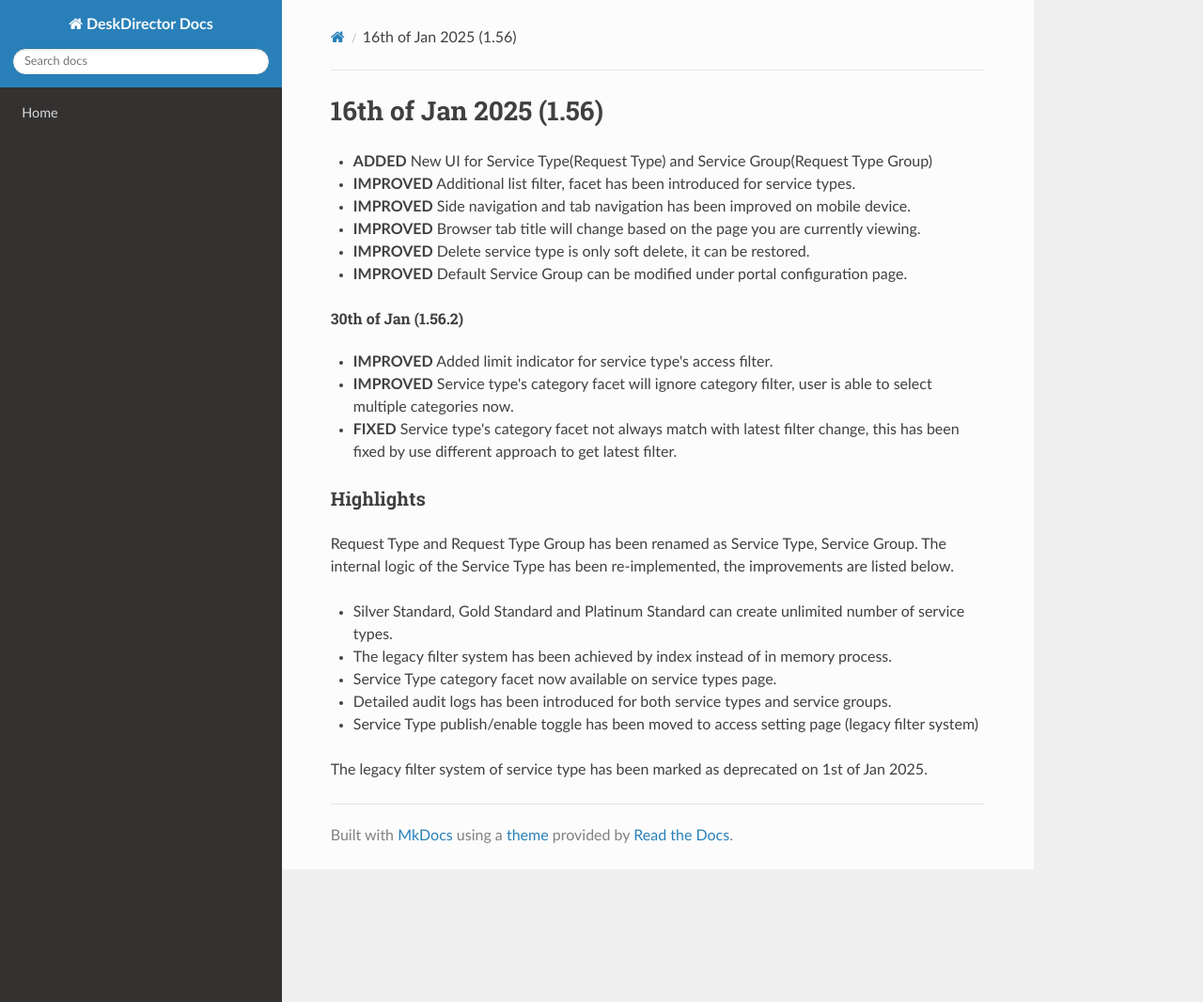
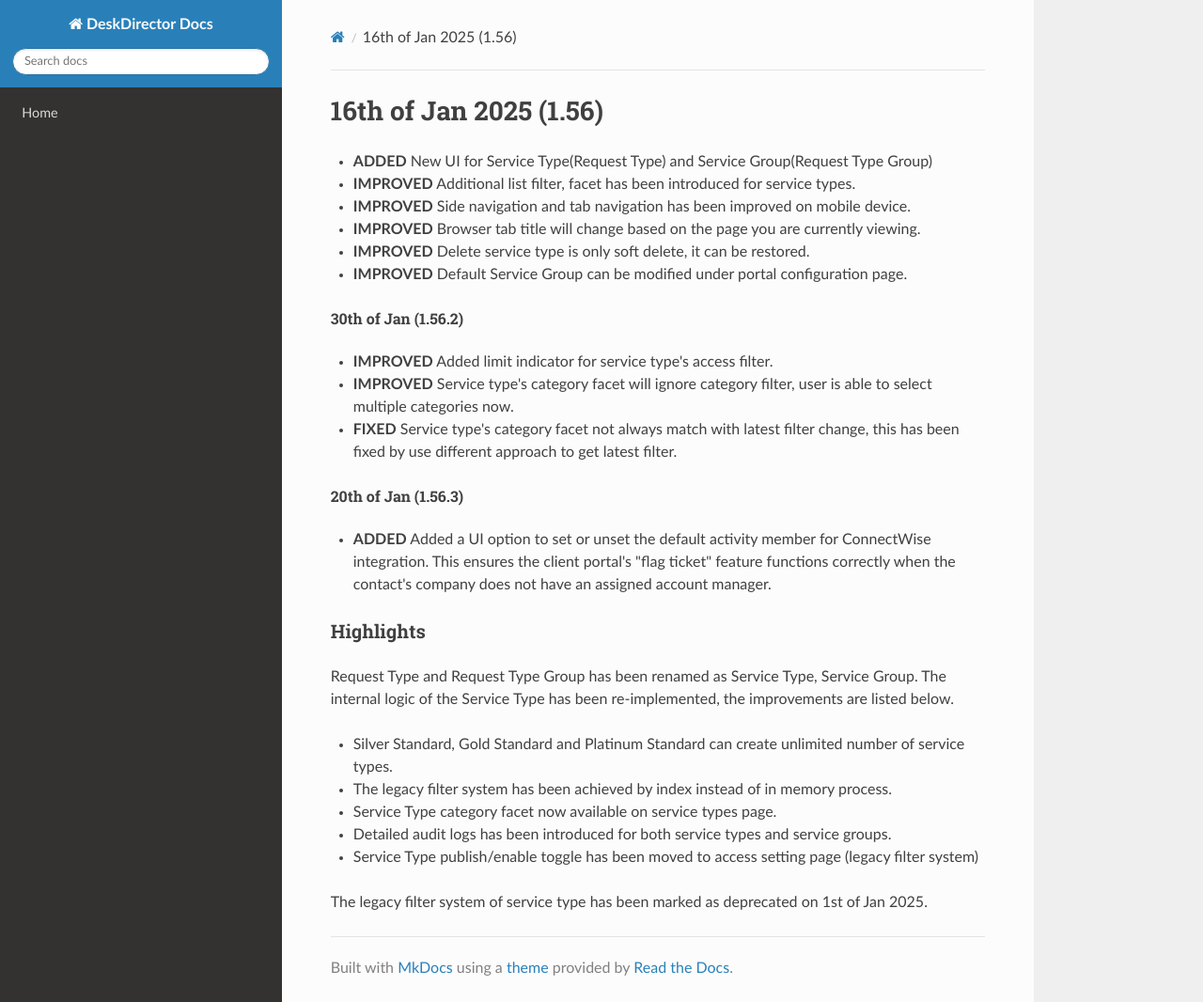
Before and after one commit to DeskDirector/docs, an MkDocs documentation site: the page built from docs/_release/admin/v1.56.1.md, in a window 1280 px wide and 1066 px high. Shown: the whole window at 94% size. Built offline with MkDocs 1.6.1, drawn with Linux system fonts in a browser that asks for light colours; nearby versions of some CDN libraries; old or Windows-style settings are respelled for this version of MkDocs.

Commit message:
Update admin portal v1.56.1.md

```diff
--- a/docs/_release/admin/v1.56.1.md
+++ b/docs/_release/admin/v1.56.1.md
@@ -12,6 +12,9 @@
 - **IMPROVED** Service type's category facet will ignore category filter, user is able to select multiple categories now.
 - **FIXED** Service type's category facet not always match with latest filter change, this has been fixed by use different approach to get latest filter.
 
+###### 20th of Jan (1.56.3)
+- **ADDED** Added a UI option to set or unset the default activity member for ConnectWise integration. This ensures the client portal's "flag ticket" feature functions correctly when the contact's company does not have an assigned account manager.
+
 ### Highlights
 
 Request Type and Request Type Group has been renamed as Service Type, Service Group. The internal logic of the Service Type has been re-implemented, the improvements are listed below.
```
